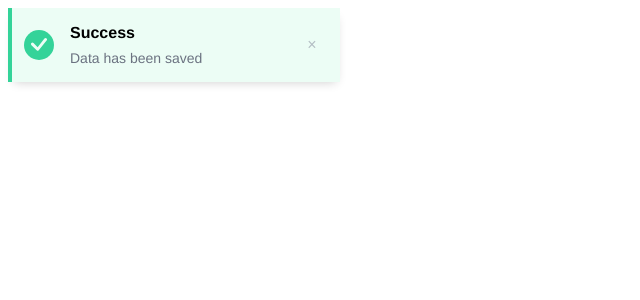
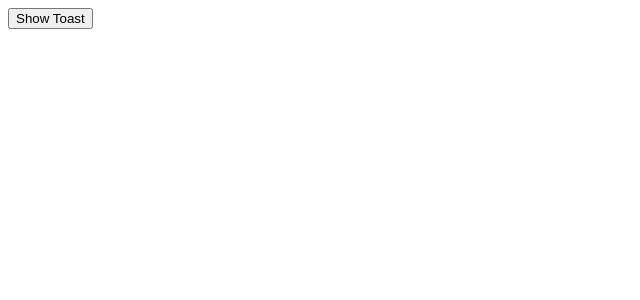
Before and after one commit to wanda168/vue3, a Vue app in the folder vue-toast/: page / in a window 1280 px wide. Shown: the top 300 px of the page, without its empty margins (0-640 px from the left). Built offline with nearby package versions, Linux system fonts and the light colour scheme.

Commit message:
click to show toast

```diff
--- a/vue-toast/src/App.vue
+++ b/vue-toast/src/App.vue
@@ -1,5 +1,6 @@
 <template>
-  <Toast />
+  <button @click="showToast = true">Show Toast</button>
+  <Toast title="Yes" message="Message has been sent!" :show="showToast"/>
 </template>
 
 <script>
@@ -7,6 +8,9 @@ import Toast from "./components/toast/Toast.vue";
 
 export default {
   components: { Toast },
+  data: () => ({
+    showToast: false
+  })
 };
 </script>
 
--- a/vue-toast/src/components/toast/Toast.vue
+++ b/vue-toast/src/components/toast/Toast.vue
@@ -1,11 +1,11 @@
 <template>
-  <div class="toast">
+  <div class="toast" v-show="show">
     <div class="toast-icon">
       <IconSuccess />
     </div>
     <div class="toast-content">
-      <div class="toast-title">Success</div>
-      <div class="toast-message">Data has been saved</div>
+      <div class="toast-title">{{ title }}</div>
+      <div class="toast-message">{{ message }}</div>
     </div>
     <button class="toast-button">&times;</button>
   </div>
@@ -17,6 +17,21 @@
   import IconSuccess from './IconSuccess.vue';
 
   export default {
+    // props: ['title', 'message', 'show'],
+    props: {
+      message: {
+        type: String,
+        required: true
+      },
+      title: {
+        type: String,
+        default: "Success"
+      },
+      show: {
+        type: Boolean,
+        default: false,
+      }
+    },
     components: {
       IconError,
       IconWarning,
```
